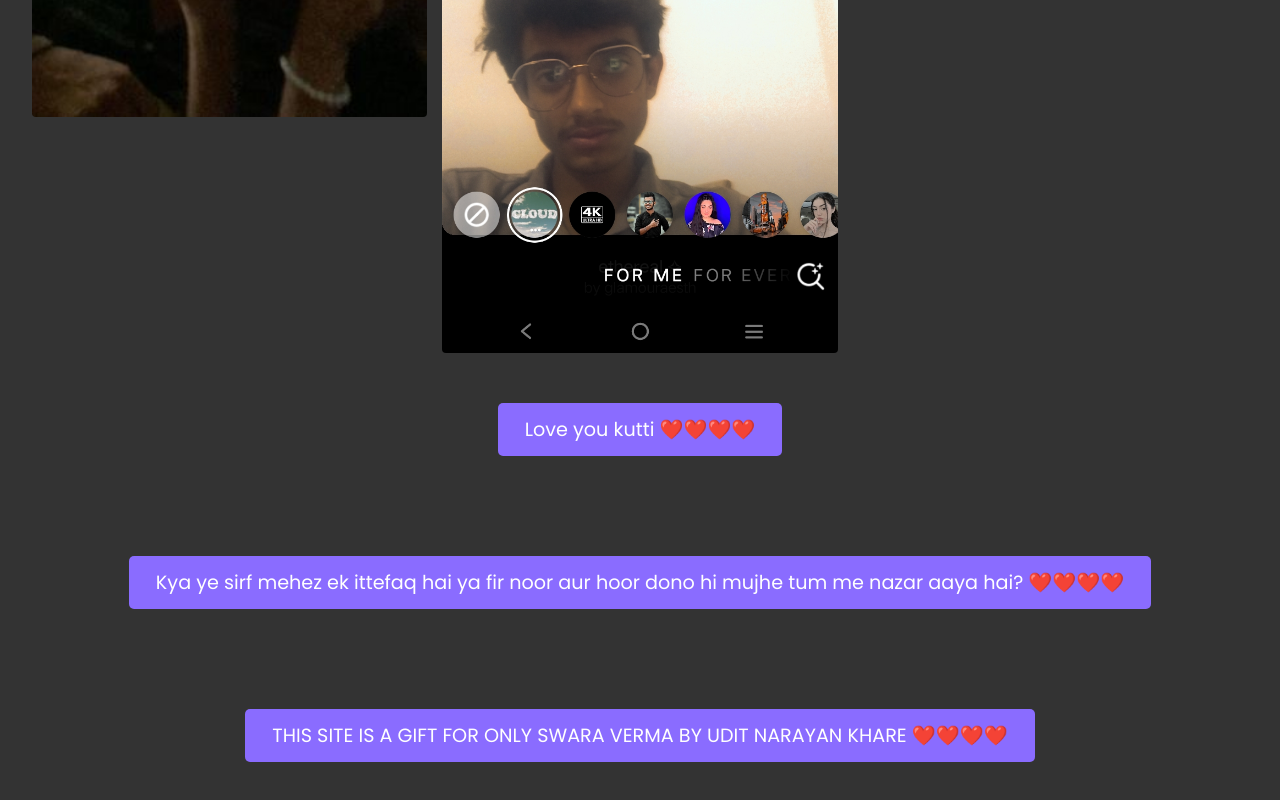
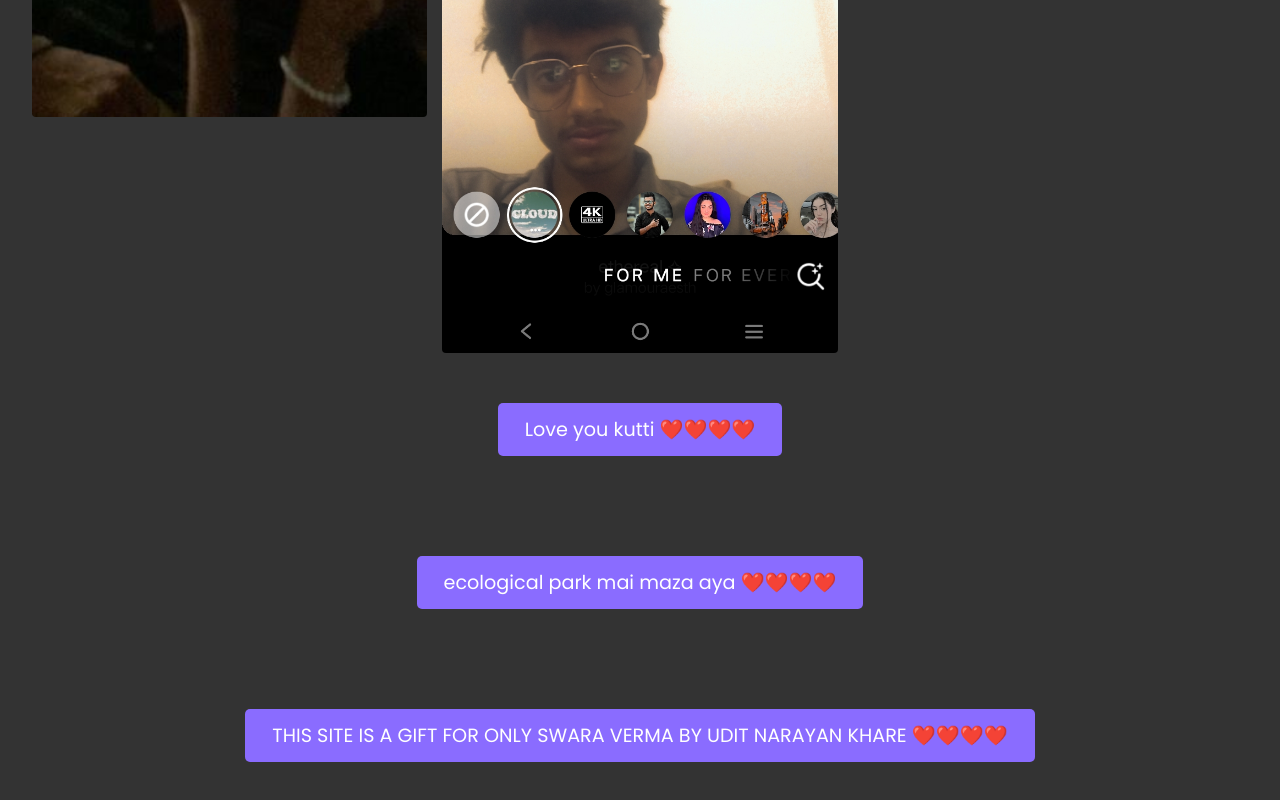
Before and after one commit to udit214/for_candy_kutti_, a plain HTML site: page index.html in a window 1280 px wide. Shown: the part 6941-7741 px from the top of the page. Drawn offline with nearby package versions, Linux system fonts and the light colour scheme.

Commit message:
Update index.html

```diff
--- a/index.html
+++ b/index.html
@@ -84,7 +84,7 @@
 
       </ul>
       <button class="load-more">Love you kutti ❤️❤️❤️❤️</button>
-      <button class="load-more">Kya ye sirf mehez ek ittefaq hai ya fir noor aur hoor dono hi mujhe tum me nazar aaya hai? ❤️❤️❤️❤️</button>
+      <button class="load-more">ecological park mai maza aya ❤️❤️❤️❤️</button>
       <button class="load-more">THIS SITE IS A GIFT FOR ONLY SWARA VERMA BY UDIT NARAYAN KHARE ❤️❤️❤️❤️</button>
     </section>
 
```
